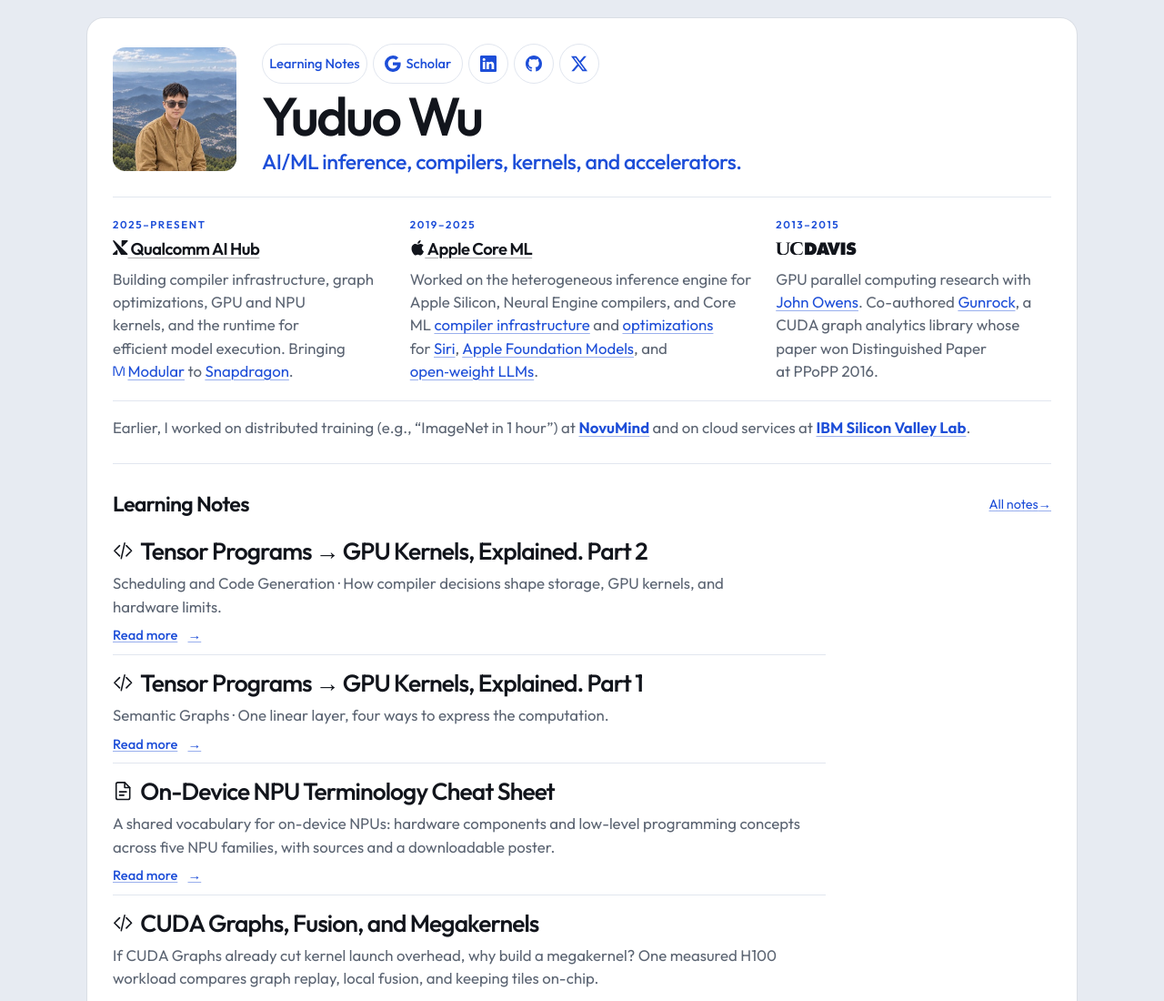
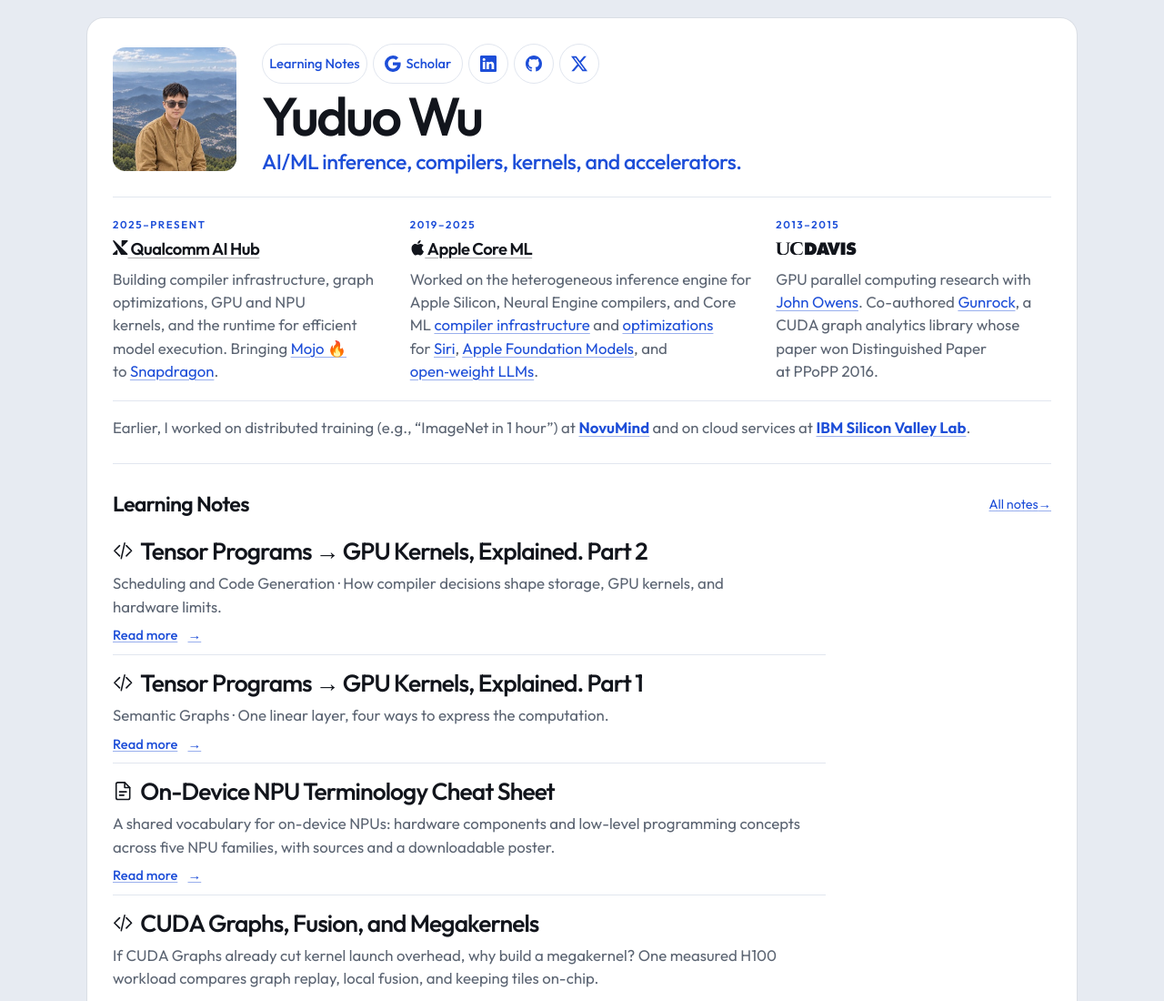
Before and after one commit to yuduow/yuduow.github.io, a plain HTML site: page index.html in a window 1280 px wide. Shown: the top 1100 px of the page at 91% size. Drawn offline with Linux system fonts and the light colour scheme.

Commit message:
Update Qualcomm description (source 3f4dfcd)

```diff
--- a/index.html
+++ b/index.html
@@ -37,7 +37,7 @@
         <p class="when">2025–present</p>
         <div>
           <h3><a href="https://aihub.qualcomm.com/"><svg class="logo" viewBox="84 92 572 572" width="16" height="16" aria-hidden="true" focusable="false"><path d="M442 96L635 96A24 24 0 0 1 652 137L459 330A24 24 0 0 1 418 313L418 120A24 24 0 0 1 442 96ZM101 97L123 97A24 24 0 0 1 140 104L642 606A24 24 0 0 1 625 647L414 647A24 24 0 0 1 393 635L88 120A15 15 0 0 1 101 97ZM265 489L265 623A24 24 0 0 1 241 647L107 647A24 24 0 0 1 90 606L224 472A24 24 0 0 1 265 489Z"/></svg> Qualcomm AI Hub</a></h3>
-          <p class="detail">Building compiler infrastructure, graph optimizations, GPU and NPU kernels, and the runtime for efficient model execution. Bringing <a href="https://www.modular.com/"><svg class="logo logo-inline" viewBox="4 4.5 24 24" width="14" height="14" aria-hidden="true" focusable="false"><path d="M24.8846 9.85L27 9.85L27 26L24.7436 26L24.7436 9.98571C24.7436 9.91107 24.6801 9.85 24.6026 9.85L23.6154 9.85L17.6923 26L14.3077 26L8.38462 9.85L7.25641 9.85L7.25641 26L5 26L5 7L9.65385 7L15.7179 23.5571L16.2821 23.5571L22.3462 7L24.7436 7L24.7436 9.71429C24.7436 9.78893 24.8071 9.85 24.8846 9.85Z"/></svg>Modular</a> to <a href="https://www.qualcomm.com/snapdragon/products">Snapdragon</a>.</p>
+          <p class="detail">Building compiler infrastructure, graph optimizations, GPU and NPU kernels, and the runtime for efficient model execution. Bringing <a href="https://mojolang.org/">Mojo 🔥</a> to <a href="https://www.qualcomm.com/snapdragon/products">Snapdragon</a>.</p>
         </div>
       </li>
       <li>
```
